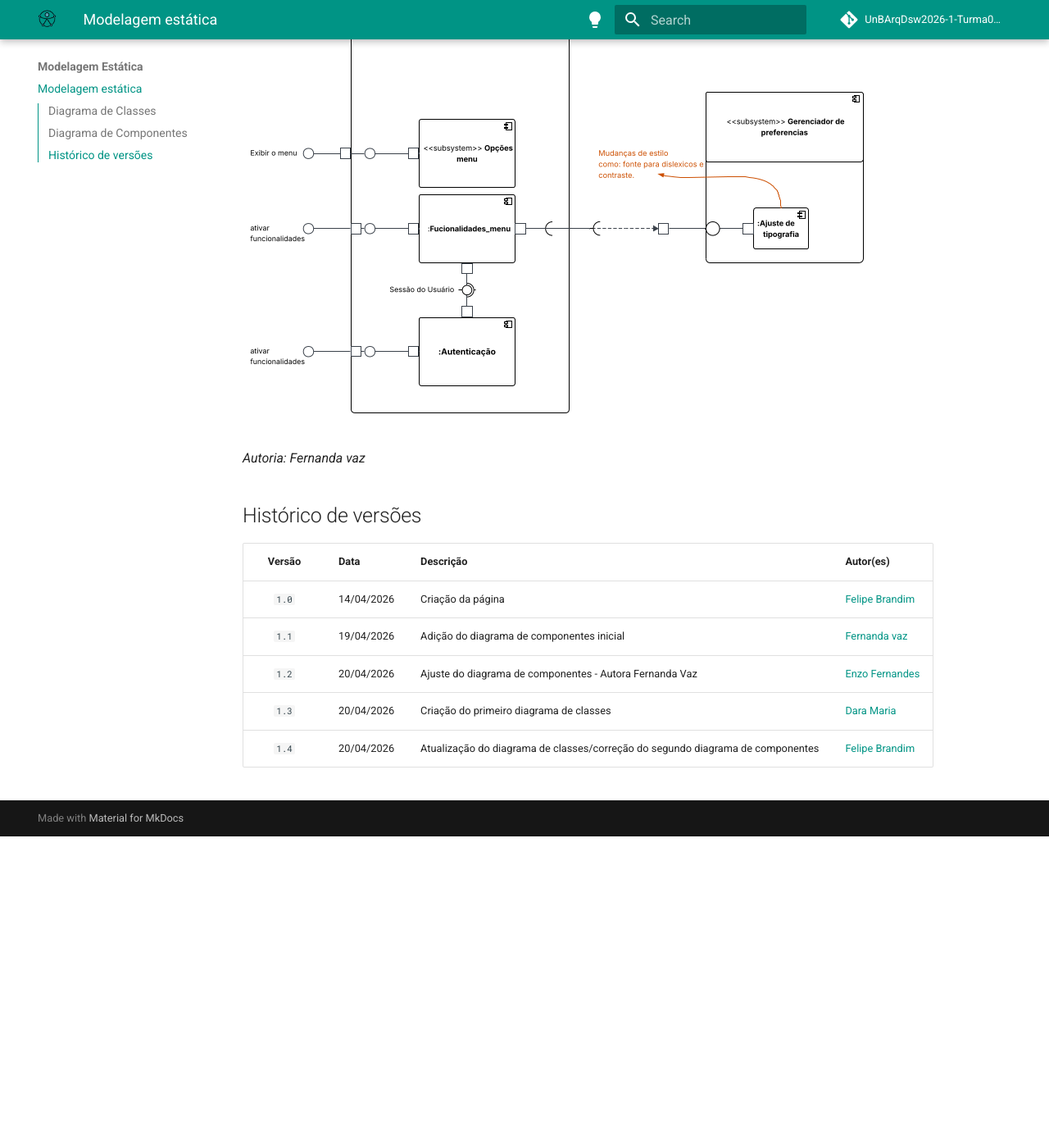
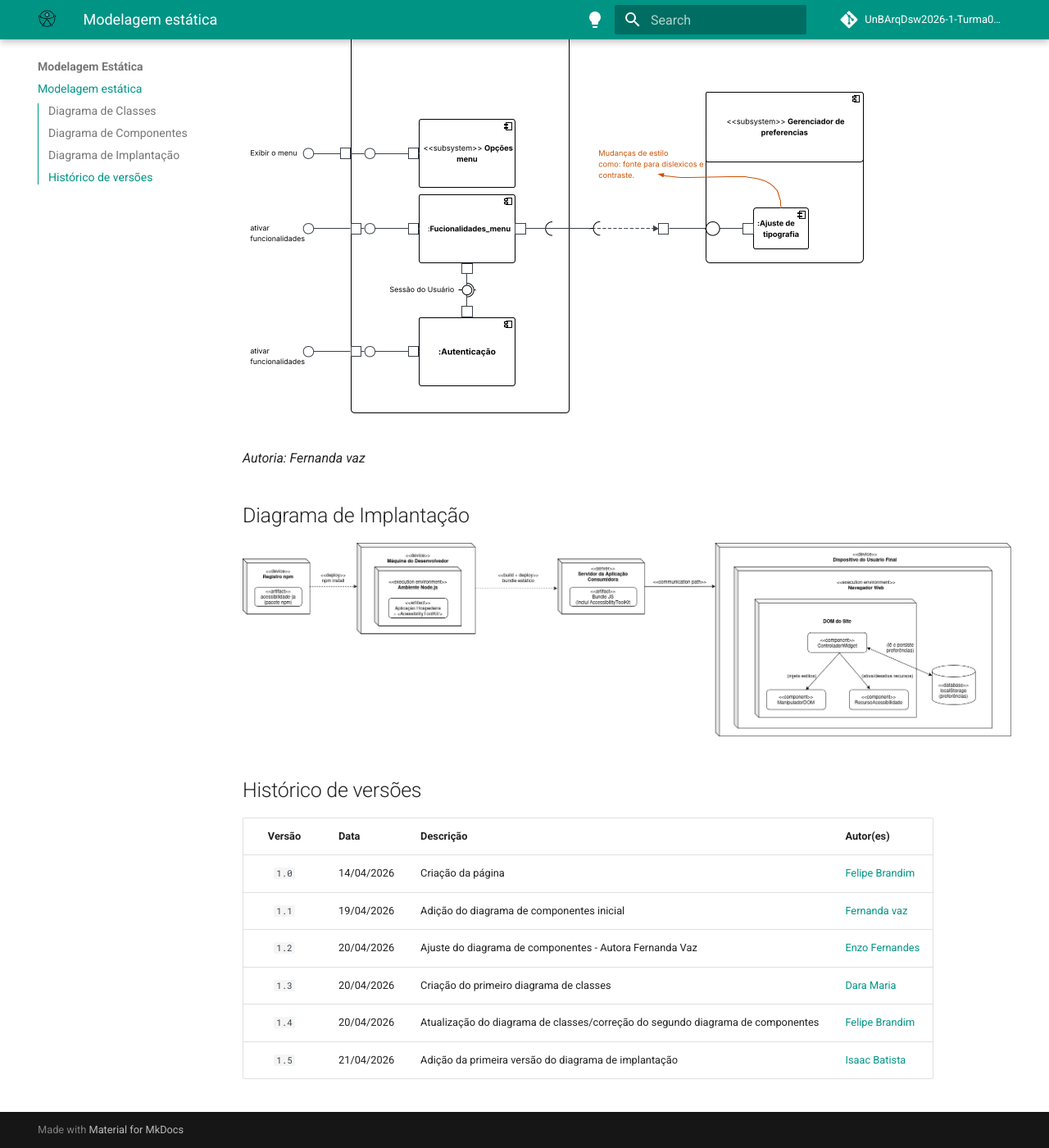
Before and after one commit to UnBArqDsw2026-1-Turma02/2026.01-T02_G4_AcessibilidadeJa_Entrega_02, an MkDocs documentation site: the page built from docs/Modelagem/2.1.ModelagemEstatica.md, in a window 1280 px wide and 1400 px high, scrolled down 2209 px. Shown: the whole window at 82% size. Built offline with MkDocs 1.6.1 and Material for MkDocs 9.7.7, drawn with Linux system fonts in a browser that asks for light colours; comment, search, counter and statistics services are not loaded; before the commit the page ends 3229 px from its top, so only the background shows below that.

Commit message:
docs: adiciona diagrama de implantação e atualiza histórico de versões

```diff
--- a/docs/Modelagem/2.1.ModelagemEstatica.md
+++ b/docs/Modelagem/2.1.ModelagemEstatica.md
@@ -29,6 +29,9 @@ _Ajuste: Enzo Fernandes_
 
 _Autoria: Fernanda vaz_ <br>
 
+## Diagrama de Implantação
+![Diagrama de implantação](../images/Diagrama_de_implantacao.png)
+
 ## Histórico de versões
 
 | Versão | Data       | Descrição                                                                      | Autor(es)                                           |
@@ -38,3 +41,4 @@ _Autoria: Fernanda vaz_ <br>
 | `1.2`  | 20/04/2026 | Ajuste do diagrama de componentes - Autora Fernanda Vaz                        | [Enzo Fernandes](https://github.com/enzo-fb)        |
 | `1.3`  | 20/04/2026 | Criação do primeiro diagrama de classes                                        | [Dara Maria](https://github.com/daramariabs)        |
 | `1.4`  | 20/04/2026 | Atualização do diagrama de classes/correção do segundo diagrama de componentes | [Felipe Brandim](https://github.com/Felipe-Brandim) |
+| `1.5`  | 21/04/2026 | Adição da primeira versão do diagrama de implantação                                              | [Isaac Batista ](https://github.com/isaacbatista26) |
```
Also changed, not shown: docs/images/Diagrama_de_implantacao.png (added).
